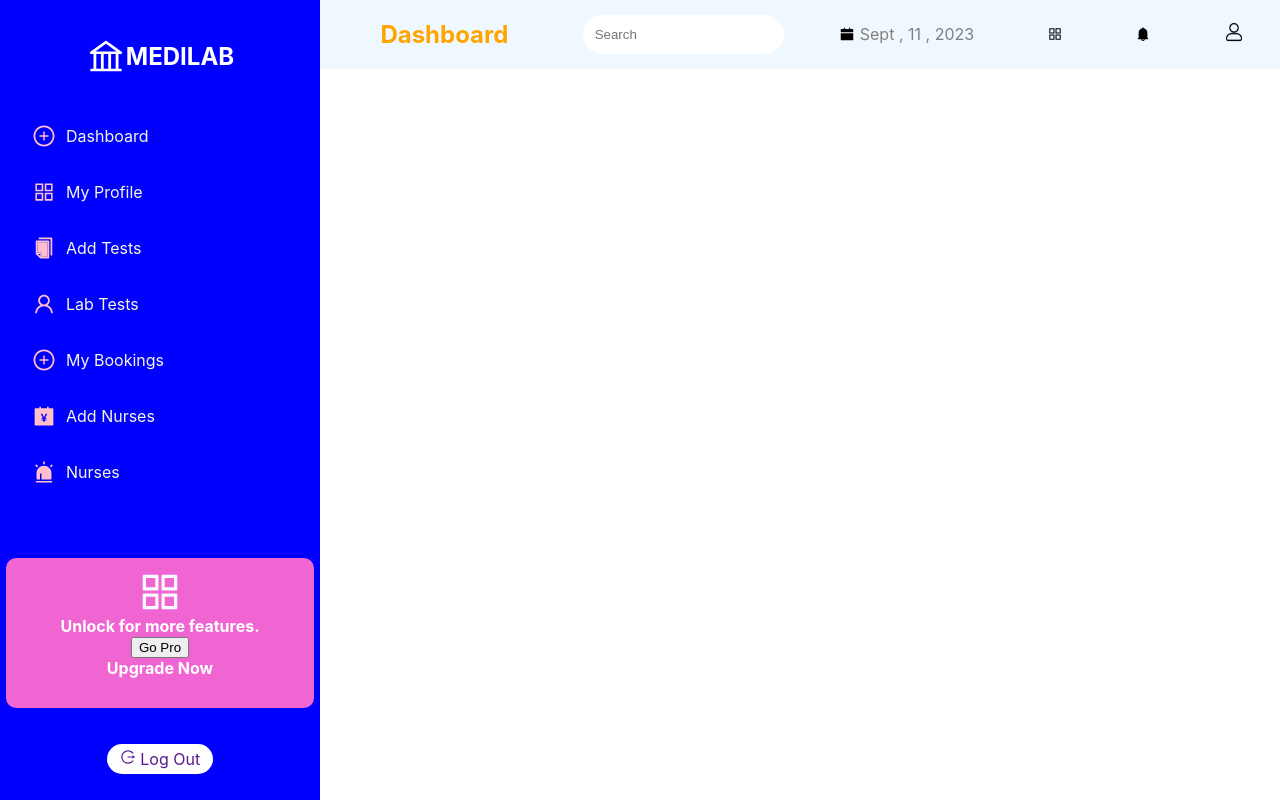
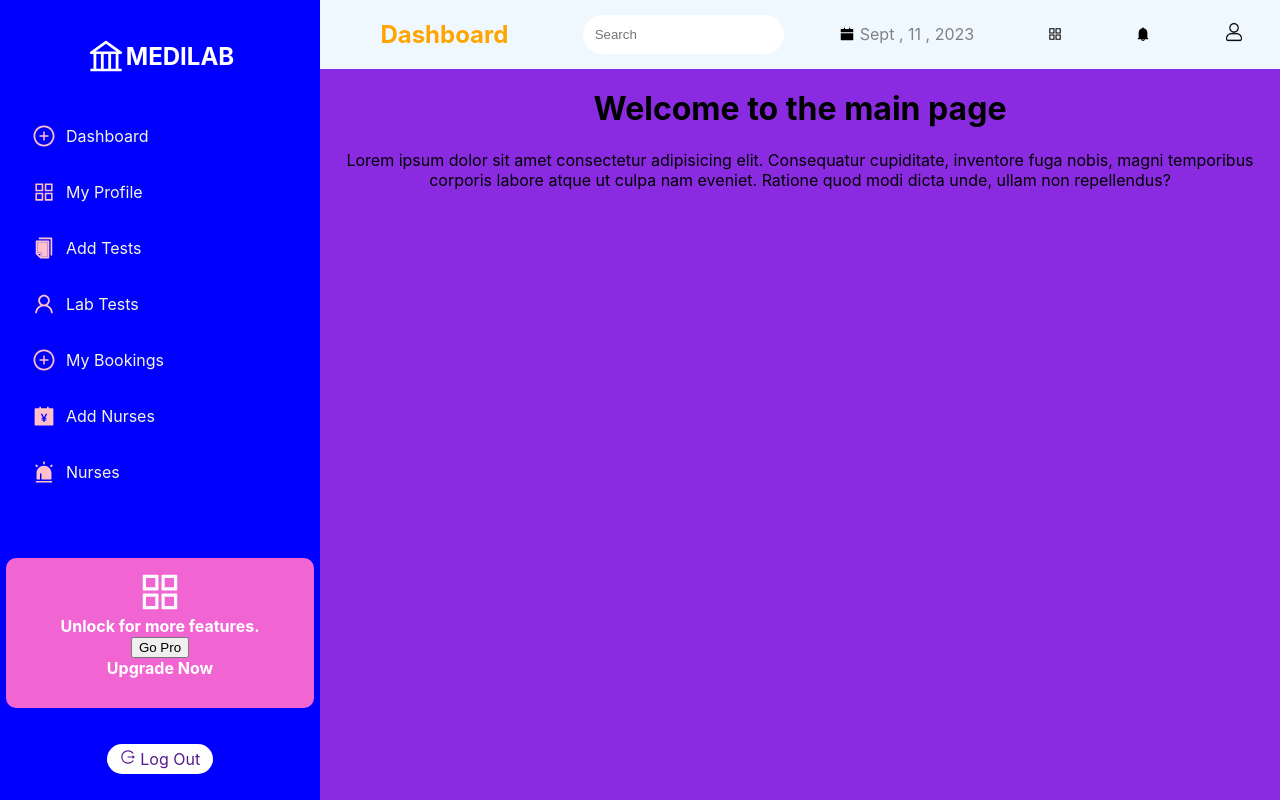
Before and after one commit to Starnoh254/medilab, a React (Create React App) app: page / in a window 1280 px wide. Built offline with nearby package versions, Linux system fonts and the light colour scheme.

Commit message:
Added the Main content of the page

```diff
--- a/src/App.js
+++ b/src/App.js
@@ -3,6 +3,7 @@ import './App.css';
 import styled from 'styled-components'
 import SideBar from './components/SideBar';
 import TopBar from './components/TopBar';
+import MainContent from './components/MainContent';
 
 const Myh1 = styled.h1`
   color: red;
@@ -14,6 +15,8 @@ function App() {
 
       <SideBar/>
       <TopBar/>
+      {/* Routing will be required here */}
+      <MainContent/>
     </div>
   );
 }
--- a/src/components/MainContent.jsx
+++ b/src/components/MainContent.jsx
@@ -0,0 +1,17 @@
+import React, {useState, useEffect} from "react";
+import styled from "styled-components"
+import Main from '../styles/Main'
+
+const MainContent = () => {
+    return (
+        <Main>
+            <div className="main">
+                <h1>Welcome to the main page</h1>
+                <p>Lorem ipsum dolor sit amet consectetur adipisicing elit. Consequatur cupiditate, inventore fuga nobis, magni temporibus corporis labore atque ut culpa nam eveniet. Ratione quod modi dicta unde, ullam non repellendus?</p>
+            </div>
+        </Main>
+
+    );
+}
+
+export default MainContent;
--- a/src/components/TopBar.jsx
+++ b/src/components/TopBar.jsx
@@ -46,6 +46,7 @@ const Nav = styled.nav`
     position: fixed;
     width: 75%;
     right: 0;
+    z-index: 1000;
     align-items: center;
     background-color: aliceblue;
     justify-content: space-between;
--- /dev/null
+++ b/src/styles/Main.jsx
@@ -0,0 +1,11 @@
+import styled from "styled-components"
+const Main = styled.div`
+    display: flex;
+    width: 75%;
+    position: fixed;
+    right: 0;
+    bottom: 0;
+    top: 68px;
+    background-color: blueviolet;
+`
+export default Main;
```
